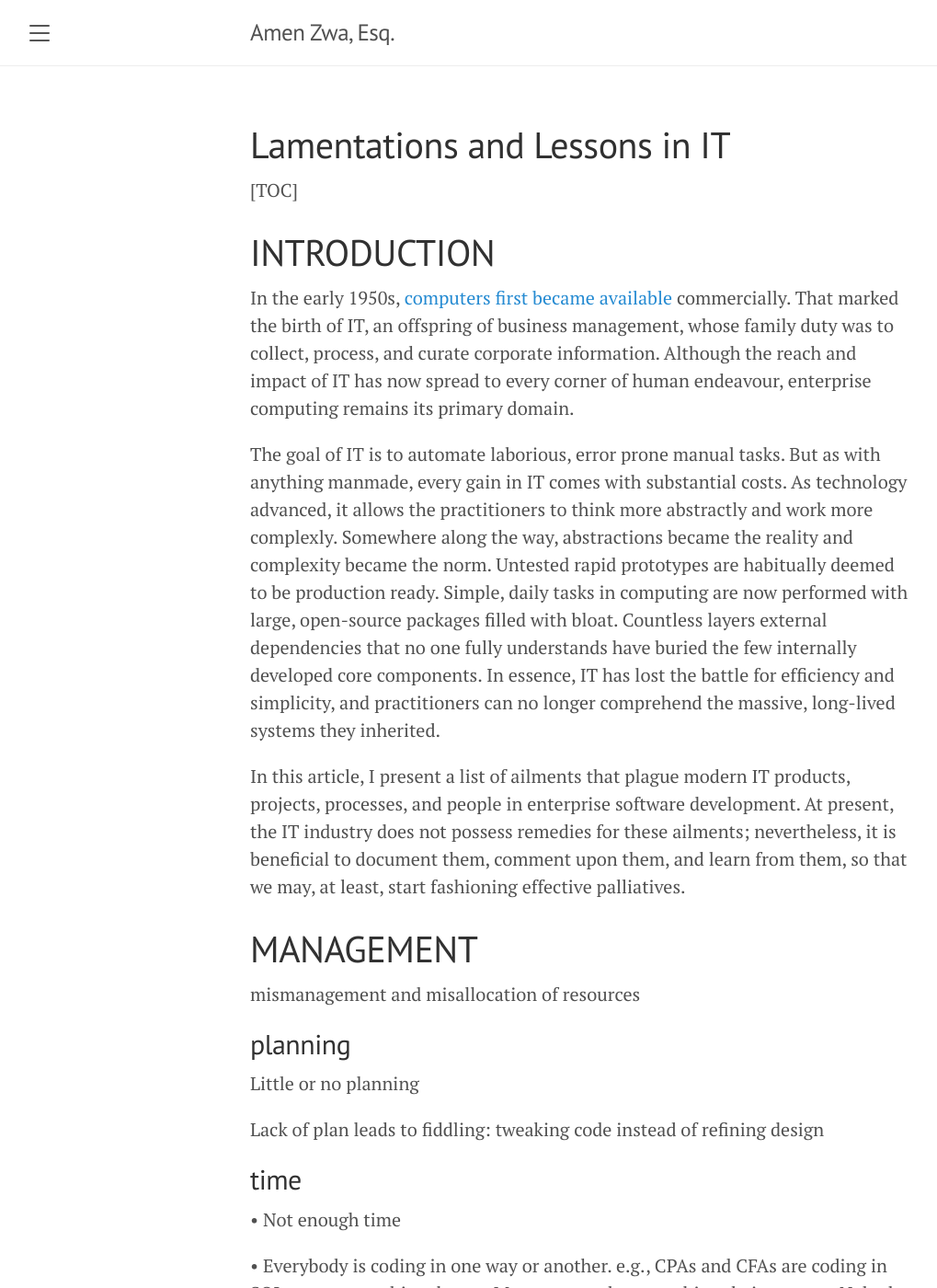
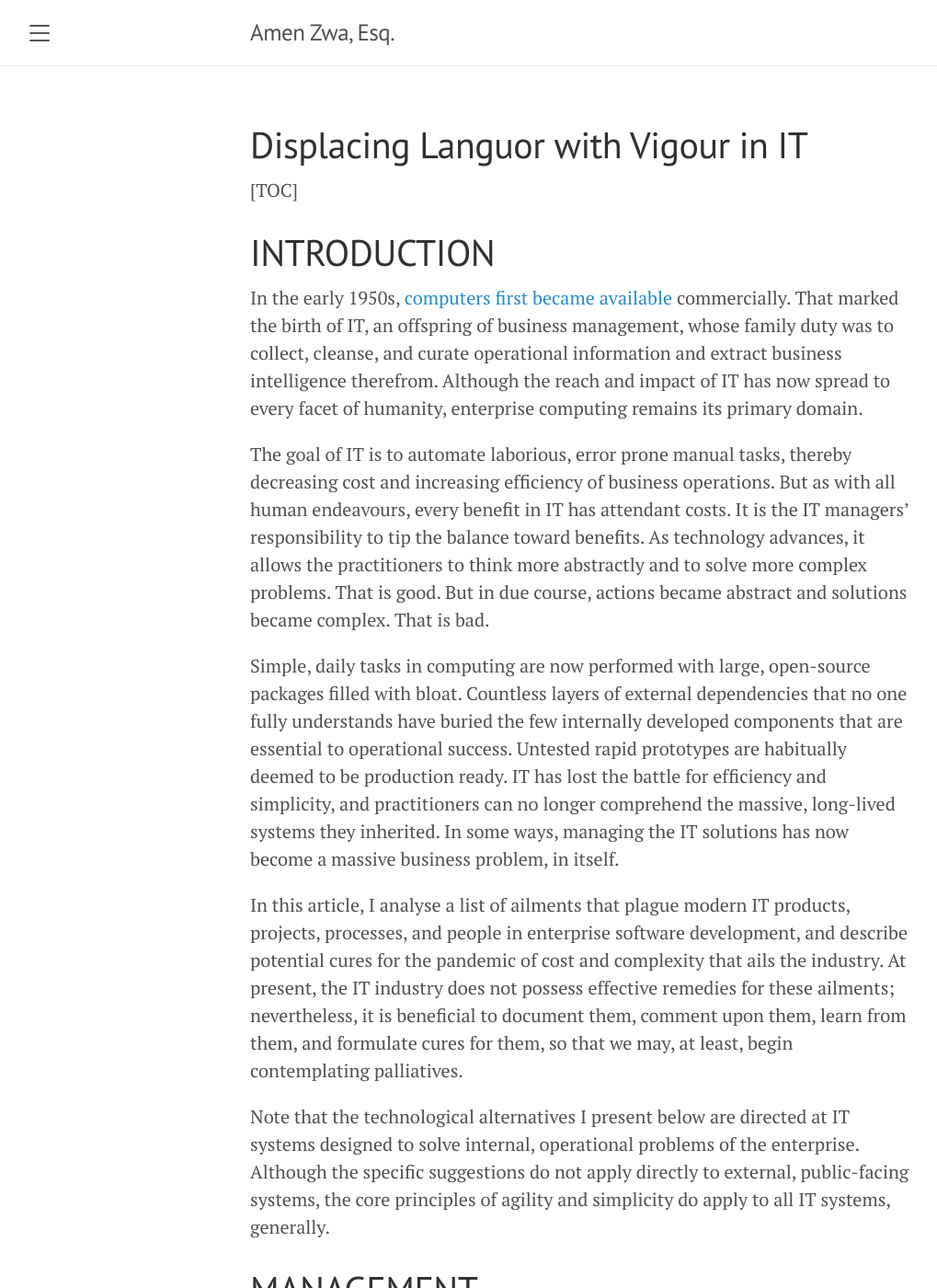
Before and after one commit to amenzwa/amenzwa.github.io, a Jekyll site: the page built from stem/IT/LanguorAndVigour.md, in a window 1280 px wide and 1400 px high. Shown: the whole window at 92% size, without its empty margins (8-1027 px from the left). Built offline with Jekyll 4.4.1, drawn with Linux system fonts in a browser that asks for light colours; our own code applies the rules of GitHub Pages for plain Markdown files; formulas are drawn with MathJax 3; some of the changed text lies outside the part shown.

```diff
--- a/stem/IT/LamentationsLessons.md
+++ b/stem/IT/LanguorAndVigour.md
@@ -1,5 +1,5 @@
 ---
-title: "Lamentations and Lessons in IT"
+title: "Displacing Languor with Vigour in IT"
 tags:
   - mathjax
 use_math: true
@@ -9,37 +9,45 @@ use_math: true
 
 # INTRODUCTION
 
-In the early 1950s, [computers first became available](https://en.wikipedia.org/wiki/UNIVAC) commercially. That marked the birth of IT, an offspring of business management, whose family duty was to collect, process, and curate corporate information. Although the reach and impact of IT has now spread to every corner of human endeavour, enterprise computing remains its primary domain.
+In the early 1950s, [computers first became available](https://en.wikipedia.org/wiki/UNIVAC) commercially. That marked the birth of IT, an offspring of business management, whose family duty was to collect, cleanse, and curate operational information and extract business intelligence therefrom. Although the reach and impact of IT has now spread to every facet of humanity, enterprise computing remains its primary domain.
 
-The goal of IT is to automate laborious, error prone manual tasks. But as with anything manmade, every gain in IT comes with substantial costs. As technology advanced, it allows the practitioners to think more abstractly and work more complexly. Somewhere along the way, abstractions became the reality and complexity became the norm. Untested rapid prototypes are habitually deemed to be production ready. Simple, daily tasks in computing are now performed with large, open-source packages filled with bloat. Countless layers external dependencies that no one fully understands have buried the few internally developed core components. In essence, IT has lost the battle for efficiency and simplicity, and practitioners can no longer comprehend the massive, long-lived systems they inherited.
+The goal of IT is to automate laborious, error prone manual tasks, thereby decreasing cost and increasing efficiency of business operations. But as with all human endeavours, every benefit in IT has attendant costs. It is the IT managers' responsibility to tip the balance toward benefits. As technology advances, it allows the practitioners to think more abstractly and to solve more complex problems. That is good. But in due course, actions became abstract and solutions became complex. That is bad.
 
-In this article, I present a list of ailments that plague modern IT products, projects, processes, and people in enterprise software development. At present, the IT industry does not possess remedies for these ailments; nevertheless, it is beneficial to document them, comment upon them, and learn from them, so that we may, at least, start fashioning effective palliatives.
+Simple, daily tasks in computing are now performed with large, open-source packages filled with bloat. Countless layers of external dependencies that no one fully understands have buried the few internally developed components that are essential to operational success. Untested rapid prototypes are habitually deemed to be production ready. IT has lost the battle for efficiency and simplicity, and practitioners can no longer comprehend the massive, long-lived systems they inherited. In some ways, managing the IT solutions has now become a massive business problem, in itself.
+
+In this article, I analyse a list of ailments that plague modern IT products, projects, processes, and people in enterprise software development, and describe potential cures for the pandemic of cost and complexity that ails the industry. At present, the IT industry does not possess effective remedies for these ailments; nevertheless, it is beneficial to document them, comment upon them, learn from them, and formulate cures for them, so that we may, at least, begin contemplating palliatives.
+
+Note that the technological alternatives I present below are directed at IT systems designed to solve internal, operational problems of the enterprise. Although the specific suggestions do not apply directly to external, public-facing systems, the core principles of agility and simplicity do apply to all IT systems, generally.
 
 # MANAGEMENT
 
 mismanagement and misallocation of resources
 
-## planning
+## *planning*
 
 Little or no planning
 
 Lack of plan leads to fiddling: tweaking code instead of refining design
 
-## time
+## *time*
 
-• Not enough time
+Not enough time
 
-• Everybody is coding in one way or another. e.g., CPAs and CFAs are coding in SQL to get something done.
-• Mangers are always rushing their teams.
-• Nobody is training anybody anything.
-• “Sunk-cost fallacy” - can’t touch this system. Keep adding features onto this bloated legacy system.
-• Nobody is thinking about understanding what the system is supposed to do. Just following marching orders to keep adding features and maintaining.
+Everybody is coding in one way or another. e.g., CPAs and CFAs are coding in SQL to get something done
 
-## budget
+Mangers are always rushing their teams
+
+Nobody is training anybody anything
+
+“Sunk-cost fallacy” - can’t touch this system. Keep adding features onto this bloated legacy system
+
+Nobody is thinking about understanding what the system is supposed to do. Just following marching orders to keep adding features and maintaining
+
+## *budget*
 
 Inappropriate allocation of budget due to poor understanding of needs and lack of planning
 
-## personnel
+## *personnel*
 
 No time or money to train the staff
 
@@ -53,7 +61,7 @@ managed by non-practitioners
 
 lack of proper resource management led to atrophy of skills, knowledge, and collective wisdom
 
-## skills
+## *skills*
 
 Not enough technical skills to do the job
 
@@ -79,20 +87,27 @@ non-stop search for something new drained out the old wisdom
 
 lack of institutional wisdom led to uncontrolled complexity
 
-## choices
+## *choices*
 
-• Frameworks, languages, processes, tools
+Frameworks, languages, processes, tools
 
-• Front-end tools/libraries/frameworks
-• Server-side languages/frameworks
-• Identity and Authorization providers and techniques to integrate with (OAuth, SAML, JWT…)
-• Message queuing infrastructure
-• ☁️ Cloud
-• DevOps CI/CD and Docker, Kubernetes
-• Databases and NoSQL
-• Tableau, Data Bricks, BI, Data Science Analytics
+Front-end tools/libraries/frameworks
 
-## complexity
+Server-side languages/frameworks
+
+Identity and Authorization providers and techniques to integrate with (OAuth, SAML, JWT…)
+
+Message queuing infrastructure
+
+☁️ Cloud
+
+DevOps CI/CD and Docker, Kubernetes
+
+Databases and NoSQL
+
+Tableau, Data Bricks, BI, Data Science Analytics
+
+## *complexity*
 
 Overwhelming deliverables & complexity without training anyone to do anything right while not having any purpose in job functionalities and responsibilities
 
@@ -100,7 +115,7 @@ complexity (apparent sophistication) v. simplicity (actual sophistication)
 
 adding small feature requires massive amount of maintenance
 
-## size
+## *size*
 
 complexity is directly proportional to size
 
@@ -110,7 +125,7 @@ the modern ideal of dissecting a system into micro services is equally wrong
 
 seek UNIX-like balance
 
-# communication
+# *communication*
 
 $O(n^2)$
 
@@ -118,11 +133,11 @@ $O(n^2)$
 
 complexity hinders growth
 
-## publication
+## *publication*
 
 unrefereed publications focusing on tools and techniques dominate; no one is studying maths and CS
 
-## learning
+## *learning*
 
 No time for self improvement
 
@@ -132,7 +147,7 @@ don't be a one-trick pony: learn C, Scheme, Smalltalk, SML
 
 there is no end to learning: learning one thing leads to knowing how many more things one needs to learn; the more you learn, the more you know how little you actually know
 
-## innovation
+## *innovation*
 
 No genuine innovation due to wallowing in complexity
 
```
Also changed, not shown: other parts of stem/IT/LanguorAndVigour.md (+9 -5 lines), stem/CS/Curriculum.md (+3 -3 lines).
